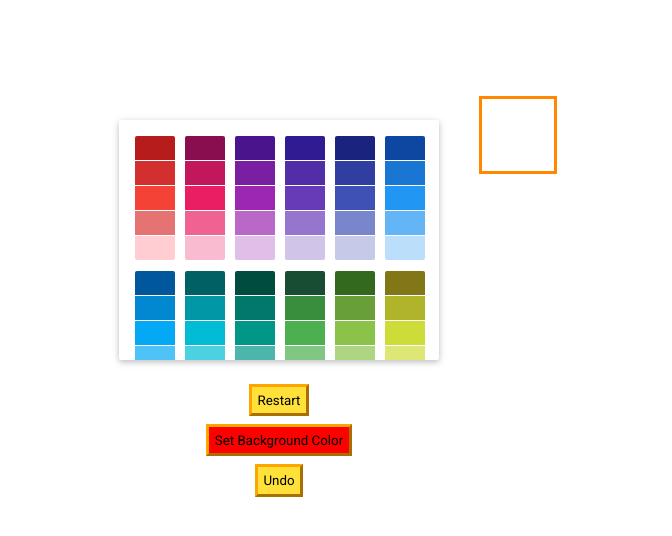
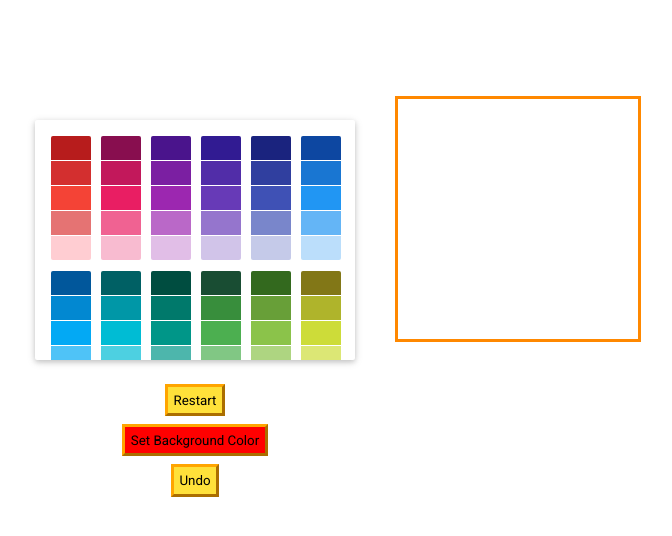
Before and after one commit to andreamaciasr/pixel-art, a React (Create React App) app: page / in a window 1280 px wide. Shown: the top 536 px of the page, without its empty margins (218-890 px from the left). Built offline with nearby package versions, Linux system fonts and the light colour scheme.

Commit message:
working canvas with state, added useEffect to handle rendering issues at the beginning

```diff
--- a/src/components/Canvas/Canvas.js
+++ b/src/components/Canvas/Canvas.js
@@ -9,14 +9,15 @@ import Panel from "../Panel/Panel";
 import UndoButton from "../UndoButton/UndoButton";
 import Pixel from "../Pixel/Pixel";
 import Row from "../Row/Row";
+import { use } from "react";
 let id = 0;
 
 const NOT_YET_SET_COLOR = "not-yet-set";
 
 function createFreshCanvasState() {
-  return Array(3)
+  return Array(10)
     .fill()
-    .map(() => Array(3).fill(NOT_YET_SET_COLOR));
+    .map(() => Array(10).fill(NOT_YET_SET_COLOR));
 }
 
 export default function Canvas() {
@@ -28,30 +29,43 @@ export default function Canvas() {
   const [canvasState, setCanvasState] = useState(createFreshCanvasState());
   const [hoveredPixel, setHoveredPixel] = useState(null);
 
+function updateColors(color, rowId, pixelId) {
+  setCanvasState(prevState => {
+    const newState = prevState.map(row => [...row]);
+    newState[rowId][pixelId] = color;
+    return [...newState];
+  });
+}
+
+
+  // function restart() {
+  //   const updatedCanvas = canvasState.map((row) =>
+  //     row.map(() => "white"),
+  //   );
+  //   handleCanvasUpdate(updatedCanvas);
+  // }
+
+
+  useEffect(() => {
+    console.log("Updated canvasState:", canvasState);
+  }, [canvasState]);
+
+  useEffect(() => {
+    setBackground("white");
+  }, []);
+
+
   function restart() {
-    const updatedCanvas = canvasState.map((row) =>
-      row.map(() => NOT_YET_SET_COLOR),
-    );
+    const updatedCanvas = createFreshCanvasState();
     handleCanvasUpdate(updatedCanvas);
   }
 
-  // function handleCanvasUpdate(canvas) {
-  //   setCanvasState(canvas);
-  // }
-
   function handleCanvasUpdate(newCanvas) {
-    setCanvasState((prevState) => {
-      // `prevState` is the current state value
-      // console.log("Previous state:", prevState);
-
-      // Return the updated state
-      return newCanvas;
-    });
+    setCanvasState(newCanvas);
   }
 
   function handleUndo() {
     setUndo(true);
-    // console.log(undo);
   }
 
   function handleUndoComplete() {
@@ -71,7 +85,9 @@ export default function Canvas() {
   }
 
   function handleSetBackground() {
+    console.log("Previous canvas state:", canvasState);
     setBackground(selectedColor);
+    console.log("New background color:", selectedColor);
   }
 
   function restart() {
@@ -82,24 +98,15 @@ export default function Canvas() {
     setReset(false);
   }
 
-  function updateColors(color, rowId, pixelId) {
-    console.log("Updating colors", { color, rowId, pixelId });
-    const updatedCanvas = canvasState.map((row, rIndex) => {
-      return rIndex === rowId
-        ? row.map((pixel, pIndex) => {
-            return pIndex === pixelId ? color : pixel;
-          })
-        : row;
-    });
+  function handleCanvasUpdate(newCanvas) {
+    setCanvasState(newCanvas);
+  }
 
-    handleCanvasUpdate(updatedCanvas);
-  }
 
   return (
     <div
       onMouseDown={handleMouseDown}
       onMouseUp={handleMouseUp}
-      onMouseLeave={handleMouseUp}
     >
       <div className="main-container">
         <div className="options-container">
@@ -124,26 +131,18 @@ export default function Canvas() {
         <div className="canvas-rows">
           {canvasState.map((row, rowIdx) => (
             <Row
-              key={++id}
-              pixels={row.map((color, pixelIdx) => (
-                <Pixel
-                  key={`${rowIdx}-${pixelIdx}`}
+            key={rowIdx}
+            rowPixels={row}
+            rowIdx={rowIdx}
             isMouseDown={isMouseDown}
             color={selectedColor}
-                  reset={reset}
-                  resetComplete={resetComplete}
             background={background}
-                  handleUndoComplete={handleUndoComplete}
-                  undo={undo}
-                  canvasState={canvasState}
-                  pixelId={pixelIdx}
-                  rowId={rowIdx}
             hoveredPixel={hoveredPixel}
             setHoveredPixel={setHoveredPixel}
             updateColors={updateColors}
+            canvasState={canvasState}
+            handleMouseDown={handleMouseDown}
             />
-              ))}
-            ></Row>
           ))}
         </div>
       </div>
--- a/src/components/Pixel/Pixel.js
+++ b/src/components/Pixel/Pixel.js
@@ -1,5 +1,6 @@
 import { useState, useEffect } from "react";
 import "./Pixel.css";
+import { use } from "react";
 
 export default function Pixel({
   color,
@@ -12,17 +13,30 @@ export default function Pixel({
   updateColors,
   background,
 }) {
+
+
+  useEffect(() => {
+   // console.log("background change");
+  }, [background, canvasState]);
+
   function handleClick() {
     updateColors(color, rowId, pixelId);
   }
 
   function handleMouseHover() {
     if (isMouseDown) {
-      console.log("Handled mouse down on hover");
       updateColors(color, rowId, pixelId);
     } else {
       setHoveredPixel({ row: rowId, column: pixelId });
     }
+  }
+
+  function handleMouseLeave() {
+    setHoveredPixel(null);
+  }
+
+  function handleMouseDown() {
+    updateColors(color, rowId, pixelId);
   }
 
   const thisPixelIsTheOneThatsHovered =
@@ -38,7 +52,8 @@ export default function Pixel({
       className="pixel"
       onClick={handleClick}
       onMouseEnter={handleMouseHover}
-      // onMouseDown={handleMouseDown}
+      onMouseDown={handleMouseDown}
+      onMouseLeave={handleMouseLeave}
       style={{
         backgroundColor: thisPixelIsTheOneThatsHovered ? color : pixelColor,
       }}
--- a/src/components/Row/Row.js
+++ b/src/components/Row/Row.js
@@ -1,5 +1,28 @@
 import "./Row.css";
+import Pixel from "../Pixel/Pixel";
+import { useEffect } from "react";
 
-export default function Row({ pixels }) {
-  return <div className="row">{pixels}</div>;
+export default function Row({ rowPixels, rowIdx, isMouseDown, background, hoveredPixel, setHoveredPixel, updateColors, canvasState, color }) {
+
+
+  return (
+    <div className="row">
+      {rowPixels.map((pixel, pixelIdx) => (
+        <Pixel
+          key={`${rowIdx}-${pixelIdx}`}
+          color={color}
+          rowId={rowIdx}
+          pixelId={pixelIdx}
+          isMouseDown={isMouseDown}
+          //selectedColor={selectedColor}
+          background={background}
+          hoveredPixel={hoveredPixel}
+          setHoveredPixel={setHoveredPixel}
+          updateColors={updateColors}
+          canvasState={canvasState}
+          // handleMouseDown={handleMouseDown}
+        />
+      ))}
+    </div>
+  );
 }
```
Lines whose indentation alone changed are shown as unchanged.
